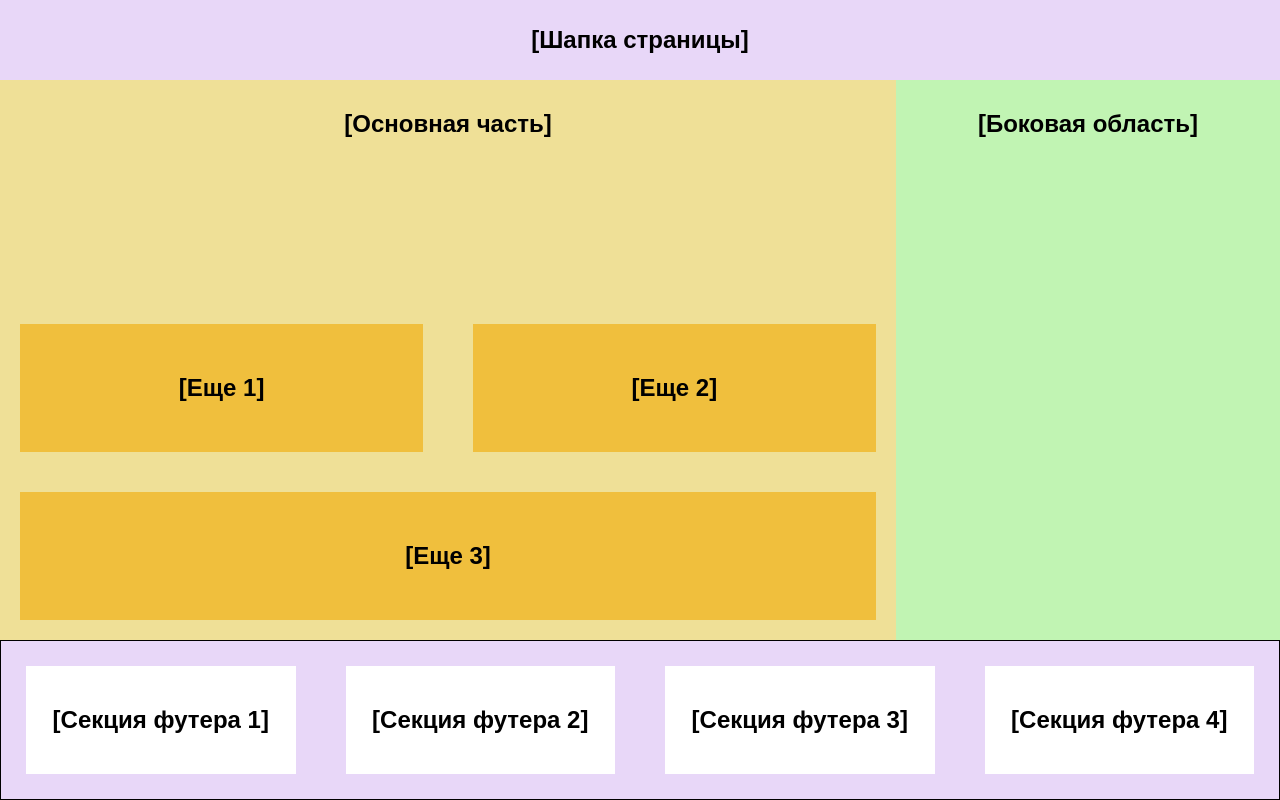
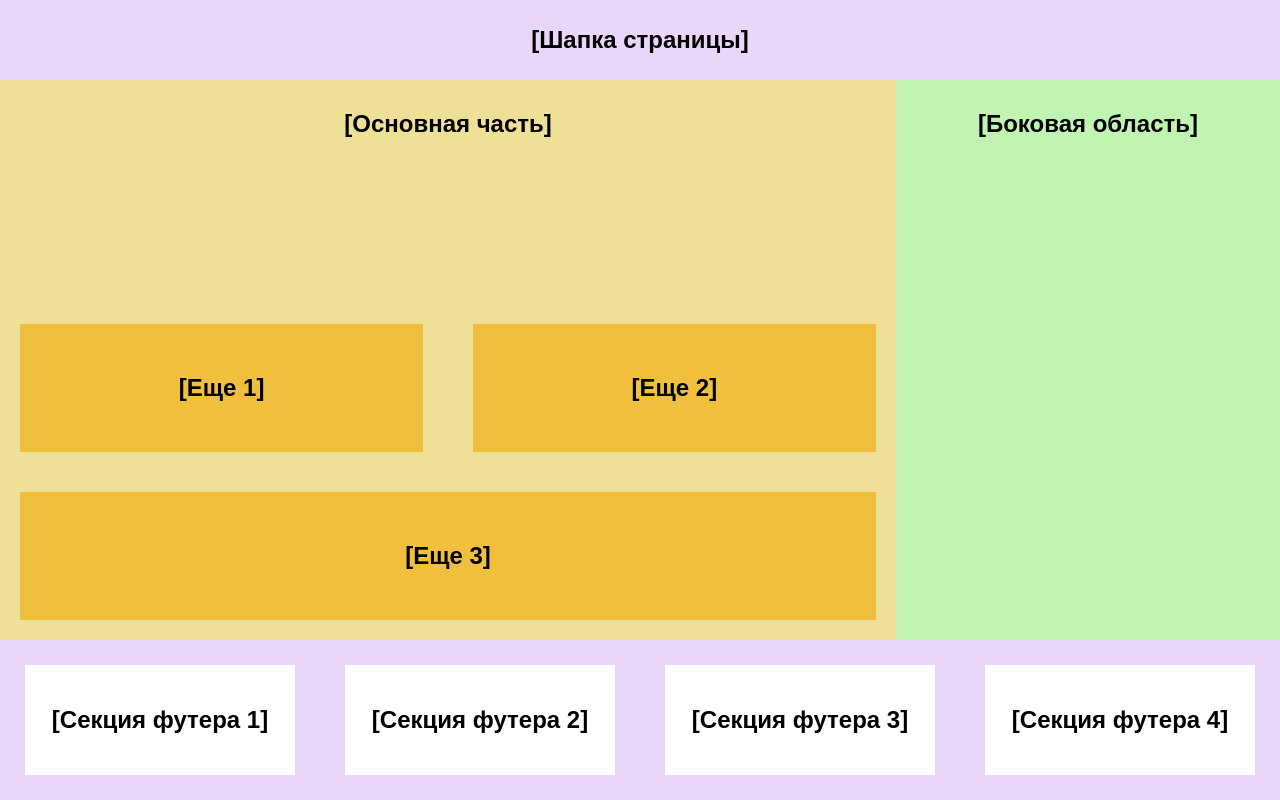
Before and after one commit to YuliaKov/week5-hw1, a plain HTML site: page index.html in a window 1280 px wide. Drawn offline with Linux system fonts and the light colour scheme.

Commit message:
correct CSS

```diff
--- a/assets/styles/style.css
+++ b/assets/styles/style.css
@@ -11,10 +11,6 @@
   height: 100vh;
   display: flex;
   flex-direction: column;
-}
-
-footer {
-  border: 1px solid black;
 }
 
 header {
```
